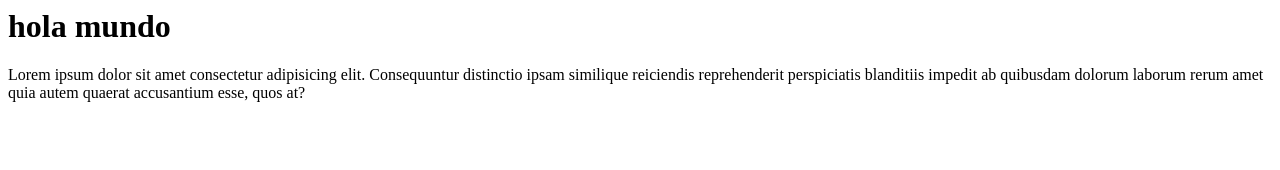
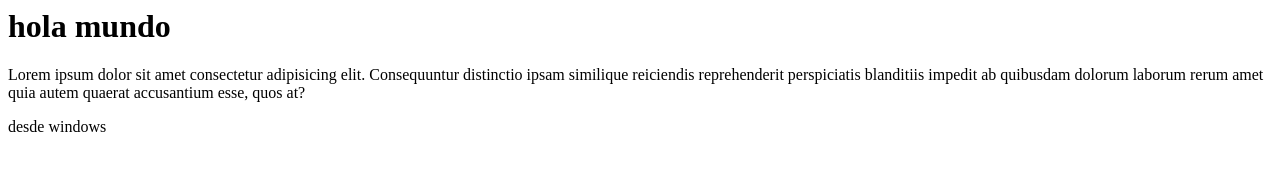
Before and after one commit to abrahamamaropracticaskode/miprimergithub, a plain HTML site: page index.html in a window 1280 px wide. Drawn offline with Linux system fonts and the light colour scheme.

Commit message:
ahora de windows

```diff
--- a/index.html
+++ b/index.html
@@ -8,5 +8,6 @@
 <body>
     <h1>hola mundo</h1>
     <p>Lorem ipsum dolor sit amet consectetur adipisicing elit. Consequuntur distinctio ipsam similique reiciendis reprehenderit perspiciatis blanditiis impedit ab quibusdam dolorum laborum rerum amet quia autem quaerat accusantium esse, quos at?</p>
+    <p>desde windows</p>
 </body>
 </html>
```
